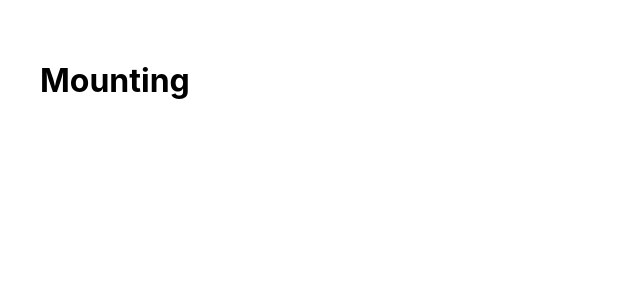
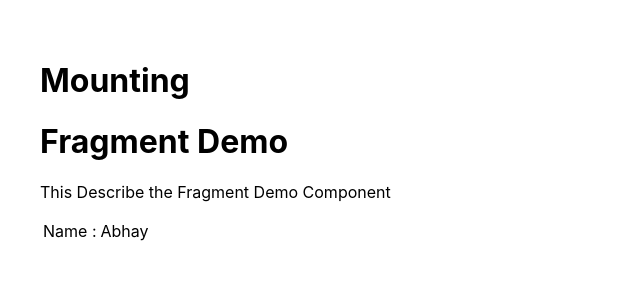
Before and after one commit to Unit-Git/ReactJS-beginner-Codevolution, a React (Create React App) app: page / in a window 1280 px wide. Shown: the top 300 px of the page, without its empty margins (0-640 px from the left). Built offline with nearby package versions, Linux system fonts and the light colour scheme.

Commit message:
Learn more about Fragment

```diff
--- a/src/App.js
+++ b/src/App.js
@@ -1,6 +1,8 @@
 import React from 'react';
 import './App.css';
 import LifecycleA from './components/LifecycleA';
+import FragDemo from './components/FragDemo';
+import Table from './components/Table';
 // import Forms from './components/Forms';
 // import EventBind from './components/EventBind';
 // import ParentConmponent from './components/ParentConmponent';
@@ -53,6 +55,8 @@ function App() {
 
 			{/* <Forms /> */}
 			<LifecycleA />
+			<FragDemo />
+			<Table />
 		</div>
 	);
 }
--- /dev/null
+++ b/src/components/Coloums.jsx
@@ -0,0 +1,12 @@
+import React, { Fragment } from 'react';
+
+function Coloums() {
+	return (
+		<Fragment>
+			<td>Name : </td>
+			<td>Abhay</td>
+		</Fragment>
+	);
+}
+
+export default Coloums;
--- /dev/null
+++ b/src/components/FragDemo.jsx
@@ -0,0 +1,12 @@
+import React, { Fragment } from 'react';
+
+function FragDemo() {
+	return (
+		<Fragment>
+			<h1>Fragment Demo</h1>
+			<p>This Describe the Fragment Demo Component</p>
+		</Fragment>
+	);
+}
+
+export default FragDemo;
--- /dev/null
+++ b/src/components/Table.jsx
@@ -0,0 +1,16 @@
+import React from 'react';
+import Coloums from './Coloums';
+
+function Table() {
+	return (
+		<table>
+			<tbody>
+				<tr>
+					<Coloums />
+				</tr>
+			</tbody>
+		</table>
+	);
+}
+
+export default Table;
```
